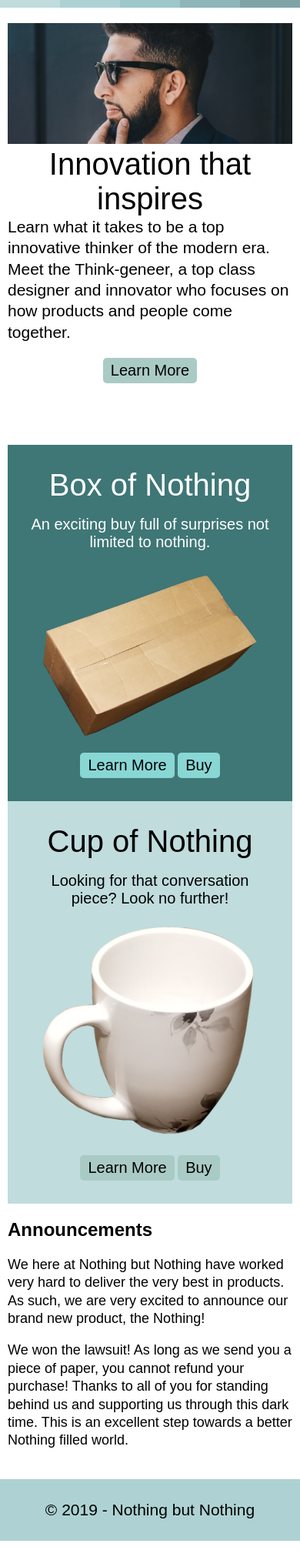
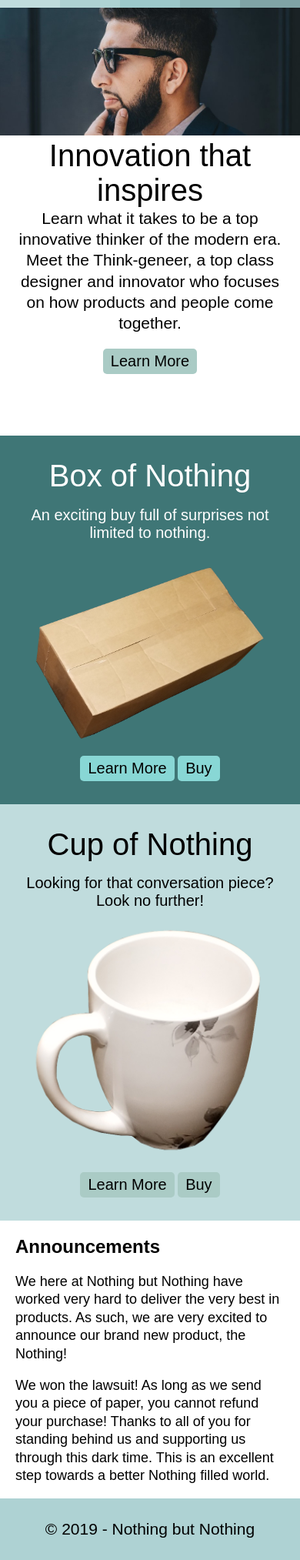
Before and after one commit to YOUR-WORST-TACO/cwb110-project, a PHP site: page / in a window 390 px wide. Shown: the part 230-2257 px from the top of the page at 77% size. Before the commit the page ends 2232 px from the top, so only its background shows below. Run offline with PHP 8.4, Linux system fonts and the light colour scheme.

Commit message:
Restructured media padding for phone accessibility

```diff
--- a/www/about.html
+++ b/www/about.html
@@ -52,7 +52,7 @@
     </div>
 
     <main>
-        <div class="row">
+        <div class="row media-pad">
             <div class="content-left">
                 <header>
                     <h1>About Us</h1>
--- a/www/index.html
+++ b/www/index.html
@@ -55,11 +55,14 @@
     <main>
         <section class="innovation-section">
             <img class="image-center" src="images/man-thinking.jpg" alt="A fancy man thinking"/>
-            <h1>Innovation that inspires</h1>
-            <p>Learn what it takes to be a top innovative thinker of the modern era. Meet the Think-geneer, a top class
-                designer and innovator who focuses on how products and people come together.</p>
-            <div>
-            <a href="about.html">Learn More</a>
+            <div class="media-pad">
+                <h1>Innovation that inspires</h1>
+                <p>Learn what it takes to be a top innovative thinker of the modern era. Meet the Think-geneer, a top
+                    class
+                    designer and innovator who focuses on how products and people come together.</p>
+                <div>
+                    <a href="about.html">Learn More</a>
+                </div>
             </div>
         </section>
         <section class="product-show product-dark">
@@ -80,7 +83,7 @@
                 <a href="#">Buy</a>
             </div>
         </section>
-        <section class="announcements">
+        <section class="announcements media-pad">
             <h2>Announcements</h2>
             <p>
                 We here at Nothing but Nothing have worked very hard to deliver the very best in products.
--- a/www/main.css
+++ b/www/main.css
@@ -11,7 +11,7 @@ body {
 }
 
 main {
-    padding: 20px 10px;
+    /*padding: 20px 10px;*/
 }
 
 header.primary {
@@ -145,14 +145,14 @@ footer > p {
     padding-bottom: 80px;
 }
 
-.innovation-section > h1 {
+.innovation-section h1 {
     font-size: 40px;
     font-weight: normal;
     margin: 0;
     text-align: center;
 }
 
-.innovation-section > p {
+.innovation-section p {
     max-width: 600px;
     margin: auto;
 }
@@ -161,7 +161,7 @@ footer > p {
     text-align: center;
 }
 
-.innovation-section > div > a {
+.innovation-section div > a {
     margin-top: 20px;
     background-color: #aacbc5;
     color: #000000;
@@ -174,7 +174,7 @@ footer > p {
     border-radius: 5px;
 }
 
-.innovation-section > div > a:hover {
+.innovation-section div > a:hover {
     text-decoration: none;
     background-color: #EDF5F5;
 }
@@ -249,6 +249,10 @@ footer > p {
     .wrapper {
         width: 100%;
     }
+
+    .media-pad {
+        padding: 0 20px;
+    }
 }
 
 @media screen and (max-width: 800px) {
@@ -258,6 +262,9 @@ footer > p {
     .content-left {
         border-right: none;
     }
+    .content-right {
+        padding-left: 0;
+    }
 }
 
 @media screen and (max-width: 600px) {
```
